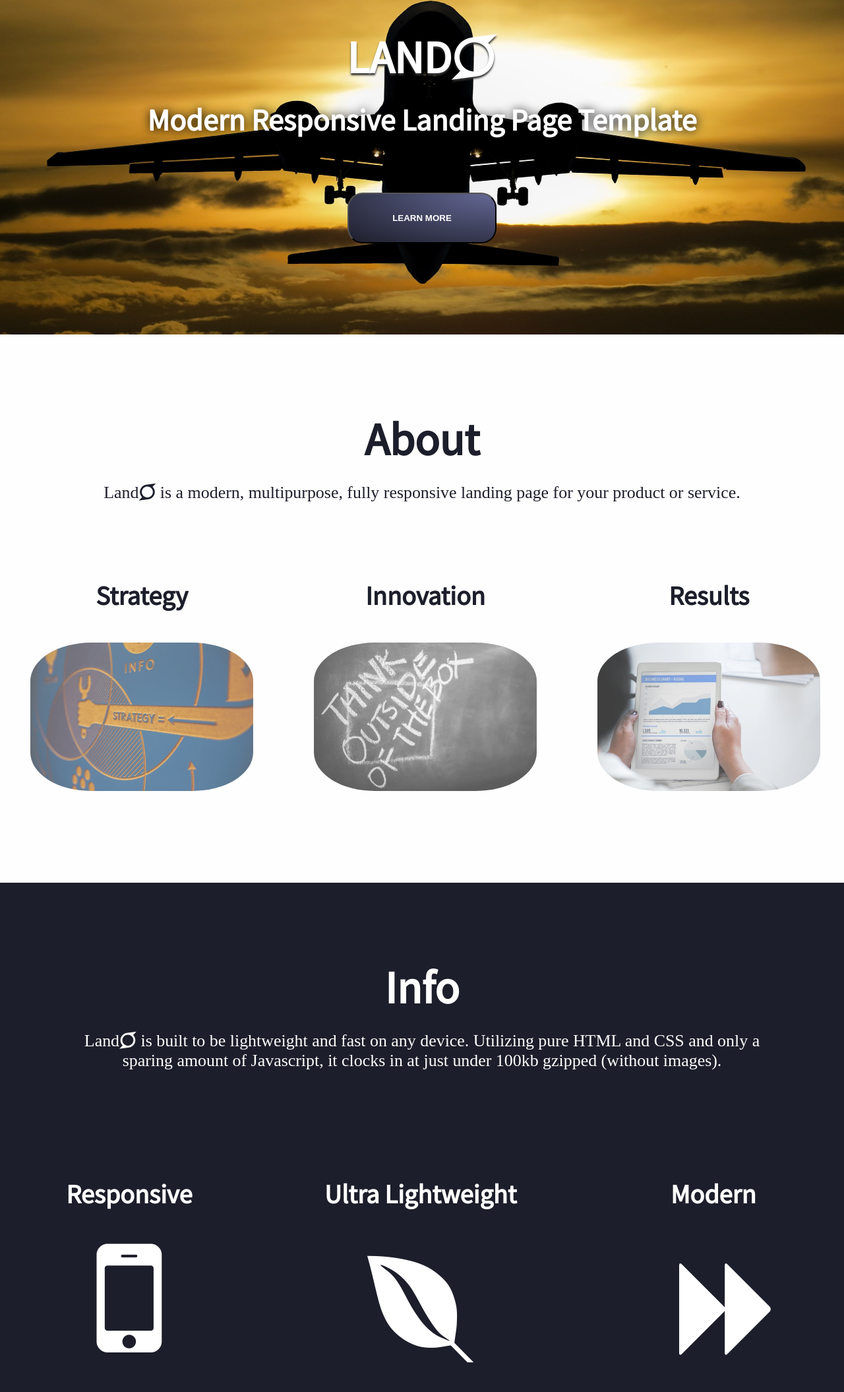
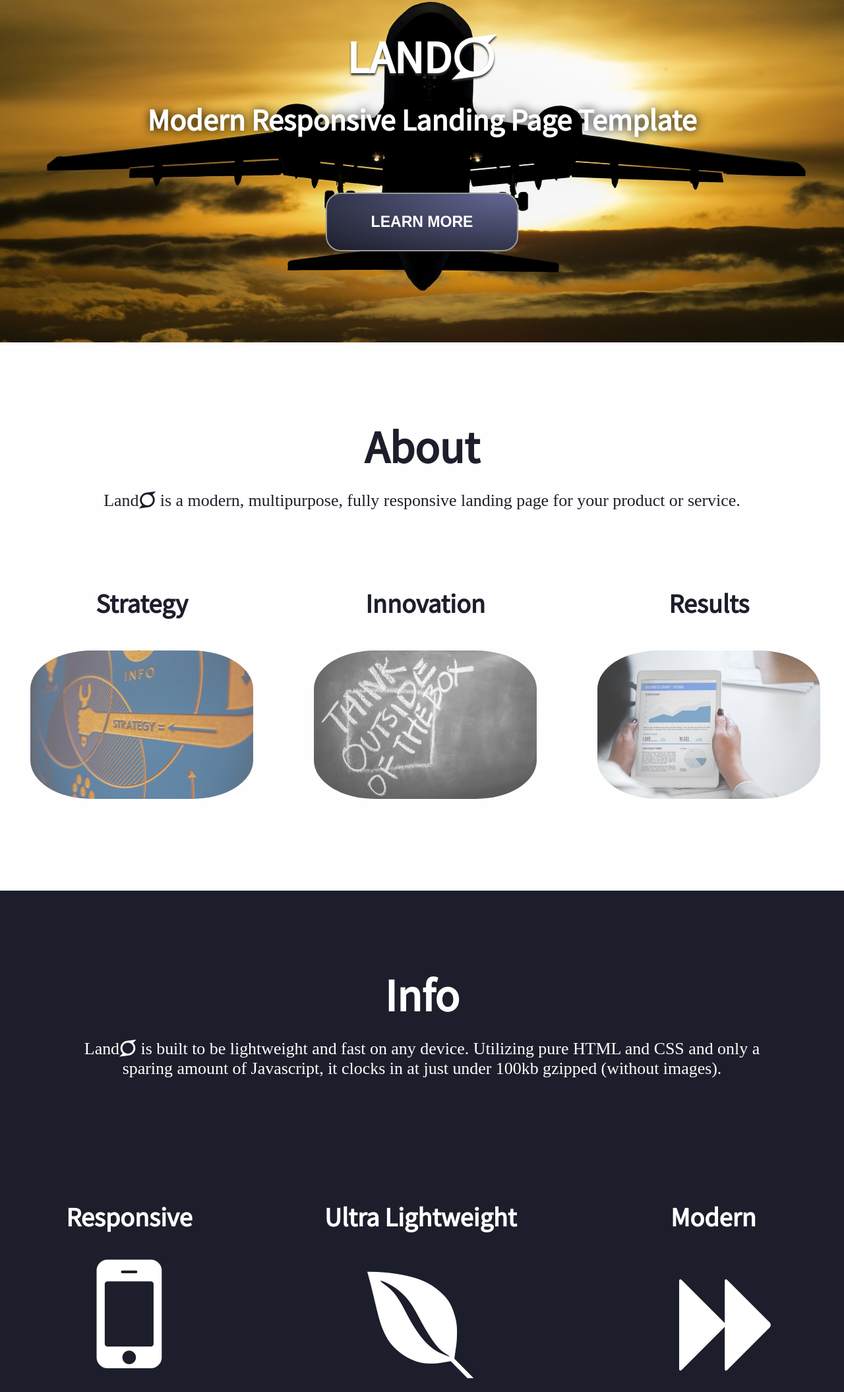
Before and after one commit to jbratcher/lando, a website: page index.html in a window 1280 px wide. Shown: the part 147-2257 px from the top of the page at 66% size. Drawn offline with Linux system fonts and the light colour scheme; files whose address does not match are found by name; a web font is replaced by a local one.

Commit message:
changed button border and font-size, changed .card class to 100% for team-boxes

```diff
--- a/src/scss/styles.scss
+++ b/src/scss/styles.scss
@@ -15,9 +15,9 @@ $mobile-bg: linear-gradient(to bottom, rgba(69,72,77,1) 0%,rgba(0,0,0,1) 4.3%);
 //Global
 
 * {
+    box-sizing: border-box;
     margin: 0;
     padding: 0;
-    box-sizing: border-box;
 }
 
 html, body {
@@ -86,15 +86,17 @@ section {
 }
 
 button {
-    position: relative;
-    top: 0;
+    background: $button-bg;
+    border: 0.125rem solid #999;
+    border-radius: 1rem;
+    font-size: 1rem;
+    font-weight: bold;
     margin: 1rem;
     padding: 1rem;
-    border-radius: 1rem;
+    position: relative;
+    text-align: center;
     text-transform: uppercase;
-    font-weight: bold;
-    text-align: center;
-    background: $button-bg;
+    top: 0;
     transition: all 0.5s ease-in-out;
 
     a {
@@ -112,20 +114,23 @@ button {
 }
 
 .card {
+    color: #666;
     display: flex;
     flex-flow: column nowrap;
     align-items: center;
-    color: #666;
-    margin: 0 1rem;
+    margin: 1rem;
 
     h3 {
         font-size: 1.75em;
         color: $secondary-color;
-        padding: 0 0 1rem;
+        padding: 0 0 0.5rem;
+    }
+
+    p {
+        padding: 0 0 1.5rem;
     }
 
     img {
-        padding: 1rem;
         border-radius: 30%;
         transition: all 0.8s ease-out;
 
@@ -500,16 +505,15 @@ header {
     .card {
         display: flex;
         flex-direction: column;
+        width: 100vw;
 
         h3 {
             font-size: 1.75em;
             color: #fff;
-            padding: 1rem 0 0.5rem;
         }
 
         p {
             font-size: 1.125em;
-            padding: 0 0 0.5rem;
         }
 
         img {
```
Also changed, not shown: dist/css/styles.min.css, dist/scss/styles.scss, src/css/styles.css.
